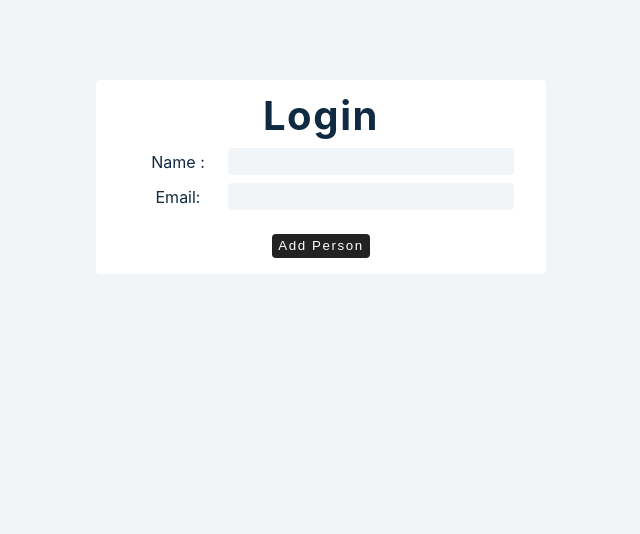
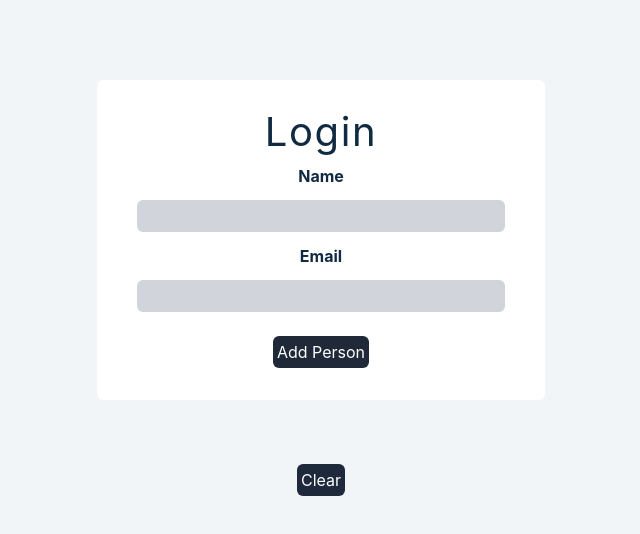
Before and after one commit to yelosolutions/React-Advanced, a React (Create React App) app in the folder second-app/: page / in a window 1280 px wide. Shown: the top 534 px of the page, without its empty margins (319-959 px from the left). Built offline with nearby package versions, Linux system fonts and the light colour scheme.

Commit message:
tailwindcss setup and controlled inputs update

```diff
--- a/second-app/package.json
+++ b/second-app/package.json
@@ -34,5 +34,8 @@
       "last 1 firefox version",
       "last 1 safari version"
     ]
+  },
+  "devDependencies": {
+    "tailwindcss": "^3.3.2"
   }
 }
--- a/second-app/src/index.css
+++ b/second-app/src/index.css
@@ -1,3 +1,7 @@
+@tailwind base;
+@tailwind components;
+@tailwind utilities;
+
 /*
 ===============
 Variables
@@ -70,8 +74,8 @@ Global Styles
 }
 
 body {
-  font-family: -apple-system, BlinkMacSystemFont, 'Segoe UI', Roboto, Oxygen,
-    Ubuntu, Cantarell, 'Open Sans', 'Helvetica Neue', sans-serif;
+  font-family: -apple-system, BlinkMacSystemFont, "Segoe UI", Roboto, Oxygen,
+    Ubuntu, Cantarell, "Open Sans", "Helvetica Neue", sans-serif;
   background: var(--clr-grey-10);
   color: var(--clr-grey-1);
   line-height: 1.5;
@@ -167,7 +171,6 @@ p {
   margin-top: 5rem;
 }
 
-
 .btn {
   display: inline-block;
   background: var(--clr-primary-5);
@@ -239,39 +242,15 @@ p {
 }
 
 .form {
-  background: var(--clr-white);
-  max-width: var(--fixed-width);
-  margin: 0 auto;
-  margin-bottom: 4rem;
-  padding: 1rem 2rem;
-  border-radius: var(--radius);
-}
-
-.form input {
-  background: var(--clr-grey-10);
-  border-color: transparent;
-  border-radius: var(--radius);
-  padding: 0.25rem 0.5rem;
+  @apply bg-white max-w-md m-auto mb-16 p-4 md:p-8 rounded-md;
 }
 
 .form-control {
-  margin: 0.5rem 0;
-  display: grid;
-  grid-template-columns: 100px 1fr;
-  align-items: center;
+  @apply flex flex-col m-2 grid-cols-2 items-center gap-3;
 }
 
 .form button {
-  display: inline-block;
-  background: var(--clr-black);
-  color: var(--clr-white);
-  border-color: transparent;
-  margin-top: 1rem;
-  letter-spacing: var(--spacing);
-  padding: 0.15rem 0.25rem;
-  text-transform: capitalize;
-  border-radius: var(--radius);
-  cursor: pointer;
+  @apply inline-block bg-gray-800 mt-4 p-1 capitalize rounded-md cursor-pointer text-white;
 }
 
 .nav-links {
--- a/second-app/src/tutorial/4-forms/setup/1-controlled-inputs.js
+++ b/second-app/src/tutorial/4-forms/setup/1-controlled-inputs.js
@@ -15,28 +15,42 @@ const ControlledInputs = () => {
     const [email, setEmail] = useState('');
 
 
-    const submitForm = (e) => {
+
+    //create a list of users
+    const [people, setPeople] = useState([]);
+
+
+    const handelSubmit = (e) => {
         e.preventDefault();
-        console.log(firstName, email);
+        if(firstName && email){
+            const person = { id: new Date().getTime().toString(),
+                firstName, email
+            };
+            setPeople((people) => [...people, person]);
+            setFirstName('');
+            setEmail('');
+        }
+
     };
 
-    return <>
+    return(
     <article>
-        <form className="form" onSubmit={submitForm}>
+        <form className="form" onSubmit={handelSubmit}>
             <h2>Login</h2>
             <div className="form-control" >
-                <label htmlFor="firstName">Name : </label>
-                <input
+                <label className='font-bold' htmlFor="firstName">Name </label>
+                <input className='bg-gray-300 rounded-md p-1 w-full'
                     type="text"
                     id='firstName'
                     name='firstName'
                     value={firstName}
                     onChange={(e) => setFirstName(e.target.value)}
                 />
-            </div>
-            <div className="form-control">
-                <label htmlFor="email">Email:</label>
-                <input
+                <label className='font-bold'
+                    htmlFor="email"
+                >Email
+                </label>
+                <input className='bg-gray-300 rounded-md p-1 w-full'
                     type="text"
                     id='email'
                     name='email'
@@ -46,7 +60,16 @@ const ControlledInputs = () => {
             </div>
             <button type='submit' >Add Person</button>
         </form>
+
+        {people.map((person) => {
+            const {id, firstName, email} = person;
+            return <div key={id} className='flex bg-white mb-3 items-center text-center gap-16 rounded-md p-2'>
+                <h3 className='left-2 font-bold'>{firstName}</h3>
+                <p className='font-semibold text-black text-lg'>{email}</p>
+            </div>
+        })}
+        <button onClick={() => setPeople([])} className='w-12 p-1 bg-slate-800 text-white rounded-md'> Clear</button>
     </article>
-    </>
+    )
 }
 export default ControlledInputs;
--- /dev/null
+++ b/second-app/tailwind.config.js
@@ -0,0 +1,10 @@
+/** @type {import('tailwindcss').Config} */
+export default {
+  content: [
+    "./src/**/*.{js,jsx,ts,tsx}",
+  ],
+  theme: {
+    extend: {},
+  },
+  plugins: [],
+}
```
Also changed, not shown: 1 other file (tests, documents, lock files or other folders).
